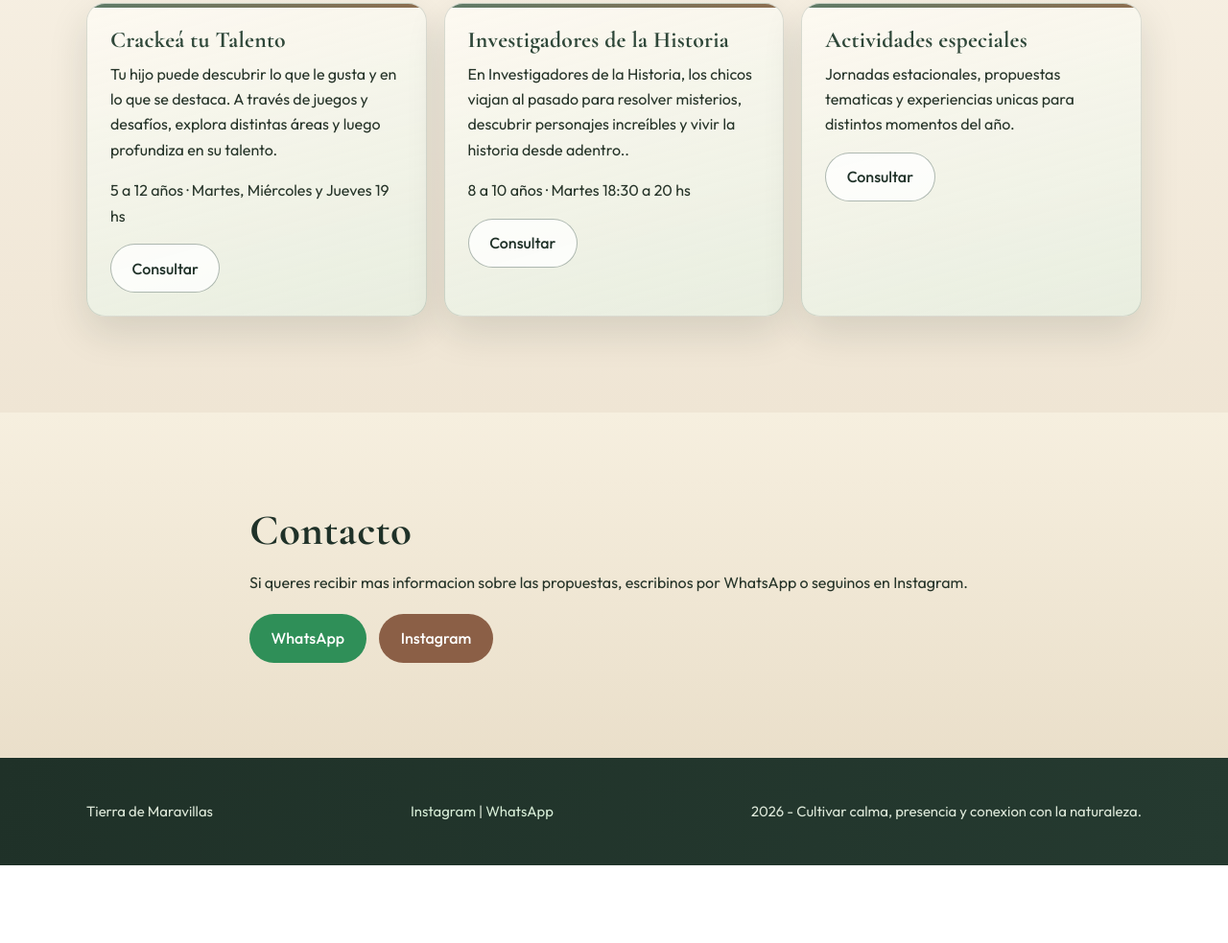
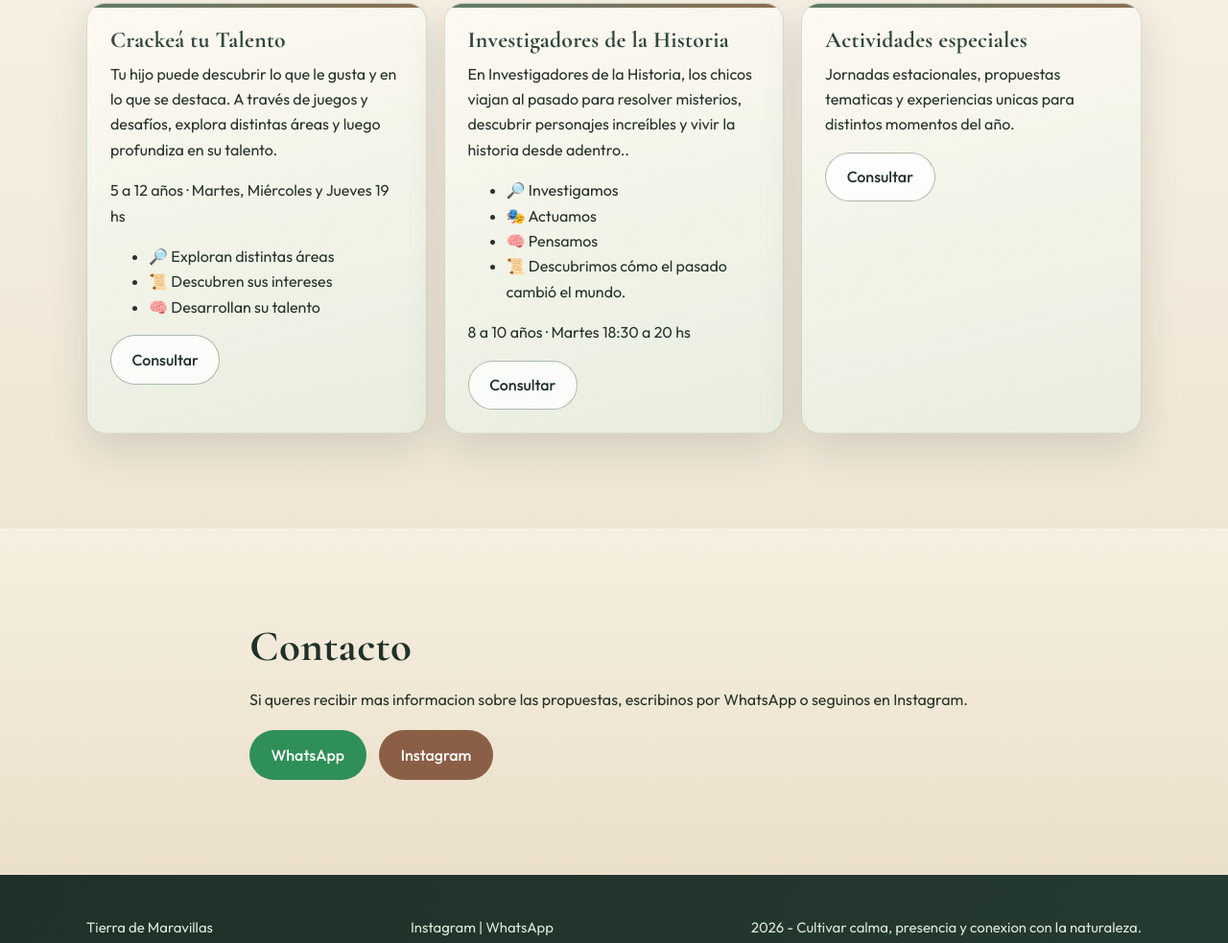
Before and after one commit to NataliaCirullo/Tierra-de-maravillas, a plain HTML site: page index.html in a window 1280 px wide. Shown: the part 1318-2301 px from the top of the page at 96% size. Before the commit the page ends 2220 px from the top, so only its background shows below. Drawn offline with nearby package versions, Linux system fonts and the light colour scheme.

Commit message:
mvp version

```diff
--- a/index.html
+++ b/index.html
@@ -104,7 +104,11 @@
                      <p class="card-data">
                         5 a 12 años · Martes, Miércoles y Jueves 19 hs
                     </p>
-
+                    <ul class="card-list">
+                        <li>🔎 Exploran distintas áreas</li>
+                        <li>📜 Descubren sus intereses</li>
+                        <li> 🧠 Desarrollan su talento</li>
+                     </ul>
 
                     <a class="btn btn-secondary" href="https://wa.me/p/33653118700998108/5492494584184">
                         Consultar
@@ -117,6 +121,13 @@
                     los chicos viajan al pasado para resolver misterios,
                     descubrir personajes increíbles y vivir la historia desde adentro..
                 </p>
+
+                <ul class="card-list">
+                    <li>🔎 Investigamos</li>
+                     <li>🎭 Actuamos </li>
+                     <li>🧠 Pensamos </li>
+                     <li>📜 Descubrimos cómo el pasado cambió el mundo.</li>
+                </ul>
 
                  <p class="card-data">
                         8 a 10 años ·     Martes 18:30 a 20 hs
```
